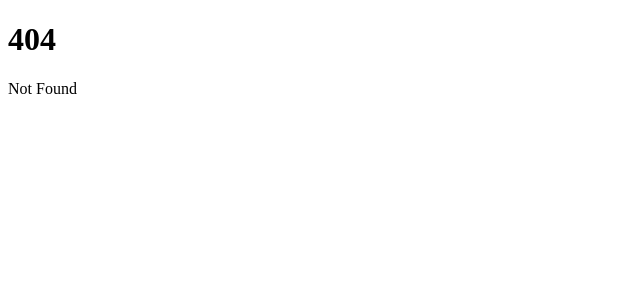
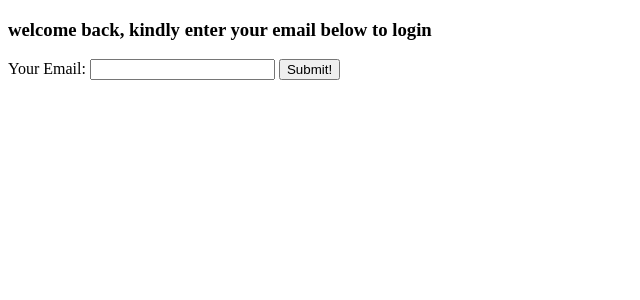
Before and after one commit to Sundaram-2001/shaadi-saga, a SvelteKit app in the folder frontend/my-app/: page /vendors/login in a window 1280 px wide. Before the commit this address had no page. Shown: the top 300 px of the page, without its empty margins (0-640 px from the left). Built offline with nearby package versions, Linux system fonts and the light colour scheme.

Commit message:
added login route

```diff
--- /dev/null
+++ b/frontend/my-app/src/routes/vendors/login/+page.svelte
@@ -0,0 +1,49 @@
+<script>
+    import { supabase } from "$lib/supabaseClient";
+
+    let email = '';
+    let successmessage = '';
+    let errormessage = '';
+    let loading = false;
+
+    const login = async () => {
+        loading = true;
+        const { data, error } = await supabase.auth.signInWithOtp({
+            email,
+            options: {
+                emailRedirectTo: `${window.location.origin}/vendors/dashboard`
+            }
+        });
+
+        if (error) {
+            console.error(error);
+            errormessage = error.message;
+            successmessage = '';
+        } else {
+            successmessage = "Awesome, kindly check your email for next steps!";
+            errormessage = '';
+        }
+        loading = false;
+    };
+</script>
+
+<main>
+    <h3>welcome back, kindly enter your email below to login</h3>
+    <form on:submit|preventDefault={login}>
+        <label for="email">Your Email:</label>
+        <input type="email" name="email" bind:value={email} required />
+        <button disabled={loading}>
+            {#if loading}
+                Submitting...
+            {:else}
+                Submit!
+            {/if}
+        </button>
+    </form>
+
+    {#if errormessage}
+        <p style="color: red;">{errormessage}</p>
+    {:else if successmessage}
+        <p style="color: green;">{successmessage}</p>
+    {/if}
+</main>
--- a/frontend/my-app/src/routes/vendors/signup/+page.svelte
+++ b/frontend/my-app/src/routes/vendors/signup/+page.svelte
@@ -1,6 +1,5 @@
 <script>
     import { supabase } from "$lib/supabaseClient";
-    import { error } from "@sveltejs/kit";
     let email=''
     let name=''
     let phone_number=''
```
